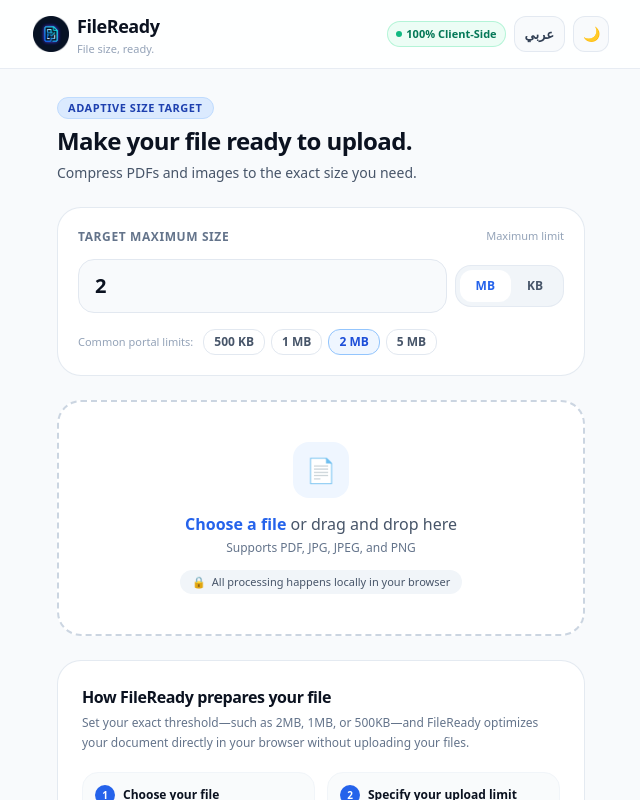
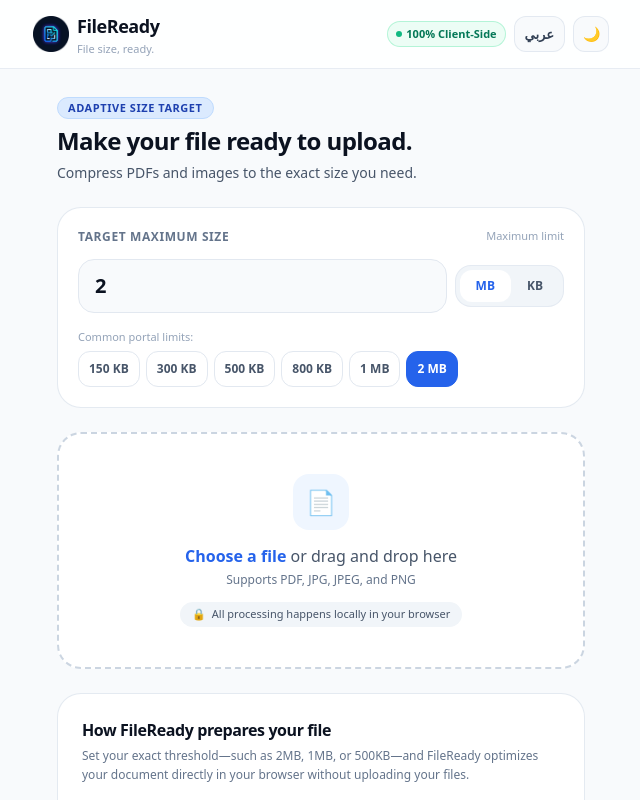
Before and after one commit to yazedalashkar/FileReady, a React (Vite) app: page / in a window 1280 px wide. Shown: the top 800 px of the page, without its empty margins (319-959 px from the left). Built offline with nearby package versions, Linux system fonts and the light colour scheme.

Commit message:
Fix Arabic target size controls

```diff
--- a/src/App.jsx
+++ b/src/App.jsx
@@ -1,4 +1,4 @@
-import React, { useState, useEffect } from 'react';
+import React, { useState, useEffect, useMemo } from 'react';
 import Header from './components/Header.jsx';
 import Footer from './components/Footer.jsx';
 import FileDropzone from './components/FileDropzone.jsx';
@@ -58,12 +58,15 @@
 
   const t = UI_TRANSLATIONS[lang] || UI_TRANSLATIONS.en;
 
-  // Active page SEO copy and configuration
+  // Active page SEO copy and configuration (memoized to prevent reference thrashing)
+  const pageData = useMemo(() => {
     const basePageData = ROUTES_DATA[currentPath] || ROUTES_DATA['/'];
-  const arabicOverride = lang === 'ar' ? (ARABIC_ROUTES_CONTENT[currentPath] || ARABIC_ROUTES_CONTENT['/']) : null;
+    if (lang !== 'ar') return basePageData;
 
-  const pageData = arabicOverride
-    ? {
+    const arabicOverride = ARABIC_ROUTES_CONTENT[currentPath] || ARABIC_ROUTES_CONTENT['/'];
+    if (!arabicOverride) return basePageData;
+
+    return {
       ...basePageData,
       h1: arabicOverride.h1 || basePageData.h1,
       subheading: arabicOverride.subheading || basePageData.subheading,
@@ -72,15 +75,17 @@
       realisticConstraints: arabicOverride.realisticConstraints || basePageData.realisticConstraints,
       howTo: arabicOverride.howTo || basePageData.howTo,
       faqs: arabicOverride.faqs || basePageData.faqs,
-      }
-    : basePageData;
+    };
+  }, [currentPath, lang]);
 
+  // Initial target value & unit based on the landing route
+  const initialRouteData = ROUTES_DATA[currentPath] || ROUTES_DATA['/'];
   const [file, setFile] = useState(null);
   const [fileType, setFileType] = useState(null);
   const [metadata, setMetadata] = useState(null);
   const [isAnalyzing, setIsAnalyzing] = useState(false);
-  const [targetValue, setTargetValue] = useState(pageData.defaultTargetValue || 2);
-  const [targetUnit, setTargetUnit] = useState(pageData.defaultTargetUnit || 'MB');
+  const [targetValue, setTargetValue] = useState(initialRouteData.defaultTargetValue || 2);
+  const [targetUnit, setTargetUnit] = useState(initialRouteData.defaultTargetUnit || 'MB');
   const [isProcessing, setIsProcessing] = useState(false);
   const [progressInfo, setProgressInfo] = useState(null);
   const [result, setResult] = useState(null);
@@ -128,15 +133,17 @@
     return () => window.removeEventListener('popstate', handleLocationChange);
   }, []);
 
-  // Update preselected target value & unit when navigating between landing pages
+  // Update preselected target value & unit ONLY when navigating to a new route
+  // (Never reset target values on language switch, theme toggle, or input interactions)
   useEffect(() => {
     if (!file) {
-      setTargetValue(pageData.defaultTargetValue);
-      setTargetUnit(pageData.defaultTargetUnit);
+      const routeData = ROUTES_DATA[currentPath] || ROUTES_DATA['/'];
+      setTargetValue(routeData.defaultTargetValue);
+      setTargetUnit(routeData.defaultTargetUnit);
       setErrorMessage('');
       setResult(null);
     }
-  }, [currentPath, pageData, file]);
+  }, [currentPath]);
 
   const targetBytes = parseTargetToBytes(targetValue, targetUnit) || 0;
   const targetFormatted = formatBytes(targetBytes);
@@ -210,8 +217,9 @@
     setProgressInfo(null);
     setModalConfig((prev) => ({ ...prev, isOpen: false }));
     // Re-apply landing page default targets
-    setTargetValue(pageData.defaultTargetValue);
-    setTargetUnit(pageData.defaultTargetUnit);
+    const defaultData = ROUTES_DATA[currentPath] || ROUTES_DATA['/'];
+    setTargetValue(defaultData.defaultTargetValue);
+    setTargetUnit(defaultData.defaultTargetUnit);
   };
 
   const handleResetResult = () => {
@@ -333,7 +341,7 @@
 
   return (
     <div className="min-h-screen flex flex-col bg-slate-50 dark:bg-slate-950 text-[#0B1220] dark:text-slate-100 font-sans antialiased selection:bg-blue-500 selection:text-white transition-colors">
-      {/* Dynamic SEO Meta Tags, Canonical & JSON-LD Structured Data (FAQPage removed per audit) */}
+      {/* Dynamic SEO Meta Tags, Canonical & JSON-LD Structured Data */}
       <SEO
         title={pageData.title}
         description={pageData.metaDescription}
--- a/src/components/TargetSizeInput.jsx
+++ b/src/components/TargetSizeInput.jsx
@@ -1,5 +1,15 @@
 import React from 'react';
 import { UI_TRANSLATIONS } from '../data/translations.js';
+
+// Stable preset list with numeric values and internal unit codes ('KB' | 'MB')
+const PRESETS = [
+  { value: 150, unit: 'KB' },
+  { value: 300, unit: 'KB' },
+  { value: 500, unit: 'KB' },
+  { value: 800, unit: 'KB' },
+  { value: 1, unit: 'MB' },
+  { value: 2, unit: 'MB' },
+];
 
 export default function TargetSizeInput({
   targetValue,
@@ -12,17 +22,32 @@
   const t = UI_TRANSLATIONS[lang] || UI_TRANSLATIONS.en;
 
   const handleValueChange = (e) => {
-    const val = parseFloat(e.target.value);
-    if (isNaN(val) || val <= 0) {
+    const raw = e.target.value;
+    if (raw === '') {
       setTargetValue('');
-    } else {
+      return;
+    }
+    const val = parseFloat(raw);
+    if (!isNaN(val) && val > 0) {
       setTargetValue(val);
     }
   };
 
-  const setPreset = (val, unit) => {
-    setTargetValue(val);
-    setTargetUnit(unit);
+  const handleUnitToggle = (newUnit) => {
+    if (newUnit === targetUnit || disabled) return;
+    setTargetUnit(newUnit);
+    // Keep target value logically reasonable when switching units
+    if (newUnit === 'KB' && targetValue <= 5 && targetValue > 0) {
+      setTargetValue(Math.round(targetValue * 1024));
+    } else if (newUnit === 'MB' && targetValue >= 100) {
+      setTargetValue(parseFloat((targetValue / 1024).toFixed(2)));
+    }
+  };
+
+  const handlePresetClick = (preset) => {
+    if (disabled) return;
+    setTargetValue(preset.value);
+    setTargetUnit(preset.unit);
   };
 
   return (
@@ -44,20 +69,21 @@
           <input
             id="target-size-input"
             type="number"
-            min="0.1"
+            min={targetUnit === 'KB' ? '10' : '0.05'}
             step="any"
             value={targetValue}
             onChange={handleValueChange}
             disabled={disabled}
-            placeholder="e.g. 2"
+            placeholder={targetUnit === 'KB' ? 'e.g. 500' : 'e.g. 2'}
             className="w-full text-lg sm:text-xl font-bold text-[#0B1220] dark:text-white bg-slate-50 dark:bg-slate-950 border border-slate-200 dark:border-slate-700/80 rounded-2xl px-4 py-2.5 sm:py-3 focus:outline-hidden focus:ring-2 focus:ring-blue-500/40 focus:border-blue-500 transition-all disabled:opacity-50 disabled:cursor-not-allowed"
           />
         </div>
 
+        {/* Stable Unit Toggle: internal values 'MB' / 'KB', visual labels localized */}
         <div className="flex bg-slate-100 dark:bg-slate-950 p-1 rounded-2xl border border-slate-200/80 dark:border-slate-800 shrink-0">
           <button
             type="button"
-            onClick={() => setTargetUnit('MB')}
+            onClick={() => handleUnitToggle('MB')}
             disabled={disabled}
             className={`px-3 sm:px-4 py-2 text-xs font-bold rounded-xl transition-all cursor-pointer ${
               targetUnit === 'MB'
@@ -69,7 +95,7 @@
           </button>
           <button
             type="button"
-            onClick={() => setTargetUnit('KB')}
+            onClick={() => handleUnitToggle('KB')}
             disabled={disabled}
             className={`px-3 sm:px-4 py-2 text-xs font-bold rounded-xl transition-all cursor-pointer ${
               targetUnit === 'KB'
@@ -82,35 +108,33 @@
         </div>
       </div>
 
-      {/* Quick Presets */}
-      <div className="flex items-center gap-1.5 flex-wrap pt-0.5">
-        <span className="text-[11px] font-medium text-slate-400 dark:text-slate-500 me-1">
+      {/* Suggested Target Size Presets */}
+      <div className="space-y-1.5 pt-0.5">
+        <span className="block text-[11px] font-medium text-slate-400 dark:text-slate-500">
           {t.commonLimits}
         </span>
-        {[
-          { label: '500 KB', val: 500, unit: 'KB' },
-          { label: '1 MB', val: 1, unit: 'MB' },
-          { label: '2 MB', val: 2, unit: 'MB' },
-          { label: '5 MB', val: 5, unit: 'MB' },
-        ].map((preset) => {
-          const isActive = targetValue === preset.val && targetUnit === preset.unit;
+        <div className="flex items-center gap-1.5 flex-wrap">
+          {PRESETS.map((preset) => {
+            const isActive = targetValue === preset.value && targetUnit === preset.unit;
+            const unitLabel = preset.unit === 'KB' ? t.unitKb : t.unitMb;
             return (
               <button
-              key={preset.label}
+                key={`${preset.value}-${preset.unit}`}
                 type="button"
-              onClick={() => setPreset(preset.val, preset.unit)}
+                onClick={() => handlePresetClick(preset)}
                 disabled={disabled}
-              className={`text-xs px-2.5 py-1 rounded-xl font-semibold border transition-all cursor-pointer ${
+                className={`text-xs px-2.5 py-1.5 rounded-xl font-semibold border transition-all cursor-pointer min-h-[36px] flex items-center justify-center ${
                   isActive
-                  ? 'bg-blue-50 dark:bg-blue-950/40 border-blue-300 dark:border-blue-700 text-blue-700 dark:text-blue-300 shadow-2xs'
+                    ? 'bg-blue-600 border-blue-600 text-white shadow-2xs'
                     : 'bg-white dark:bg-slate-950 border-slate-200 dark:border-slate-800 text-slate-600 dark:text-slate-400 hover:border-slate-300 dark:hover:border-slate-700 hover:bg-slate-50 dark:hover:bg-slate-900'
                 }`}
               >
-              {preset.label}
+                {preset.value} {unitLabel}
               </button>
             );
           })}
         </div>
       </div>
+    </div>
   );
 }
--- a/src/data/translations.js
+++ b/src/data/translations.js
@@ -129,7 +129,7 @@
     maxLimit: 'الحد الأقصى',
     commonLimits: 'أشهر حدود الرفع في المواقع:',
     quickSelectAria: 'اختيار سريع {value} {unit}',
-    unitMb: 'ميجابايت',
+    unitMb: 'ميغابايت',
     unitKb: 'كيلوبايت',
 
     // Dropzone
```
Lines whose indentation alone changed are shown as unchanged.
